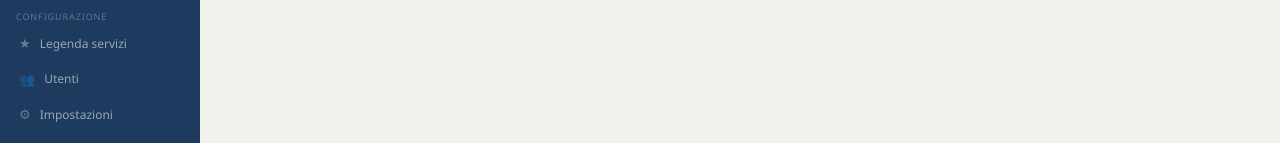
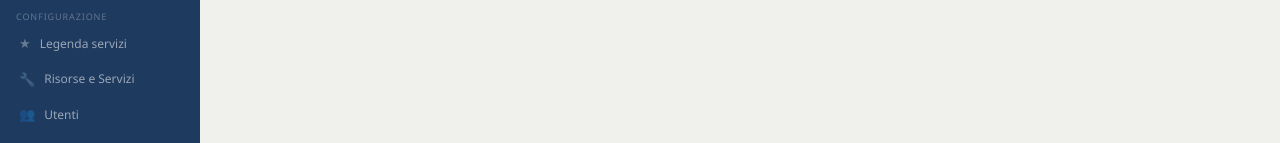
Before and after one commit to marcogiffi-a11y/ANG-Gest, a Next.js app in the folder gestionale-cantieri/gestionale-cantieri/: page /preventivo/nuovo in a window 1280 px wide. Shown: the part 639-782 px from the top of the page. Built offline with nearby package versions, Linux system fonts and the light colour scheme; no server answers; the database is empty.

Commit message:
Update Sidebar.tsx

```diff
--- a/gestionale-cantieri/gestionale-cantieri/components/Sidebar.tsx
+++ b/gestionale-cantieri/gestionale-cantieri/components/Sidebar.tsx
@@ -29,6 +29,7 @@ const navItems = [
   { href: '/documenti',           label: 'Documenti',             icon: '📁' },
   { section: 'Configurazione' },
   { href: '/legenda',             label: 'Legenda servizi',       icon: '★' },
+  { href: '/risorse',             label: 'Risorse e Servizi',     icon: '🔧' },
   { href: '/utenti',              label: 'Utenti',                icon: '👥' },
   { href: '/impostazioni',        label: 'Impostazioni',          icon: '⚙' },
 ]
```
